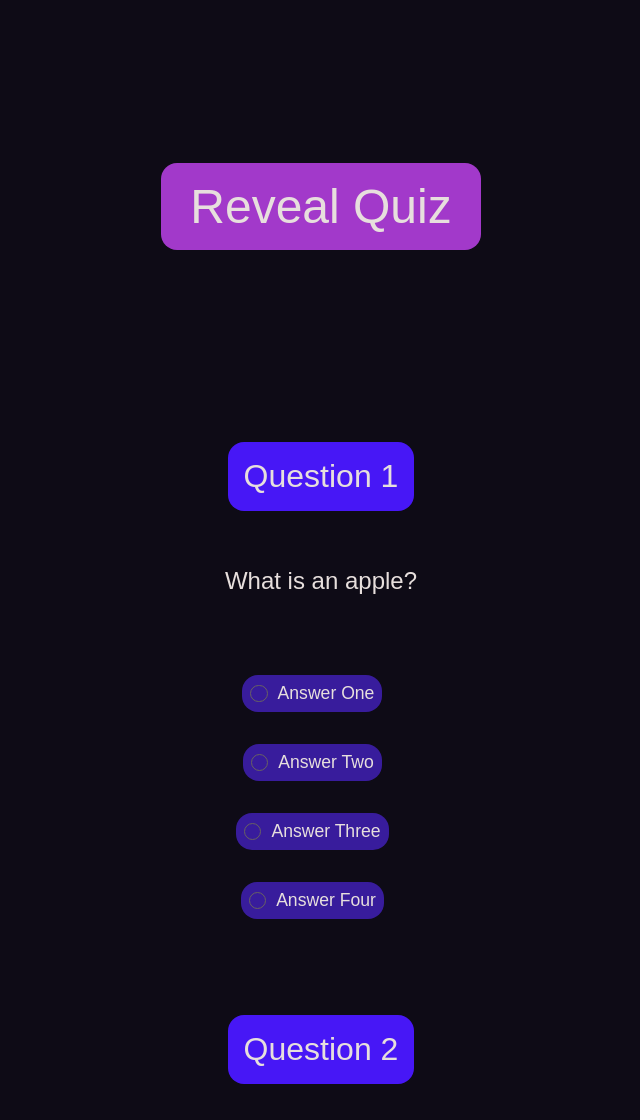
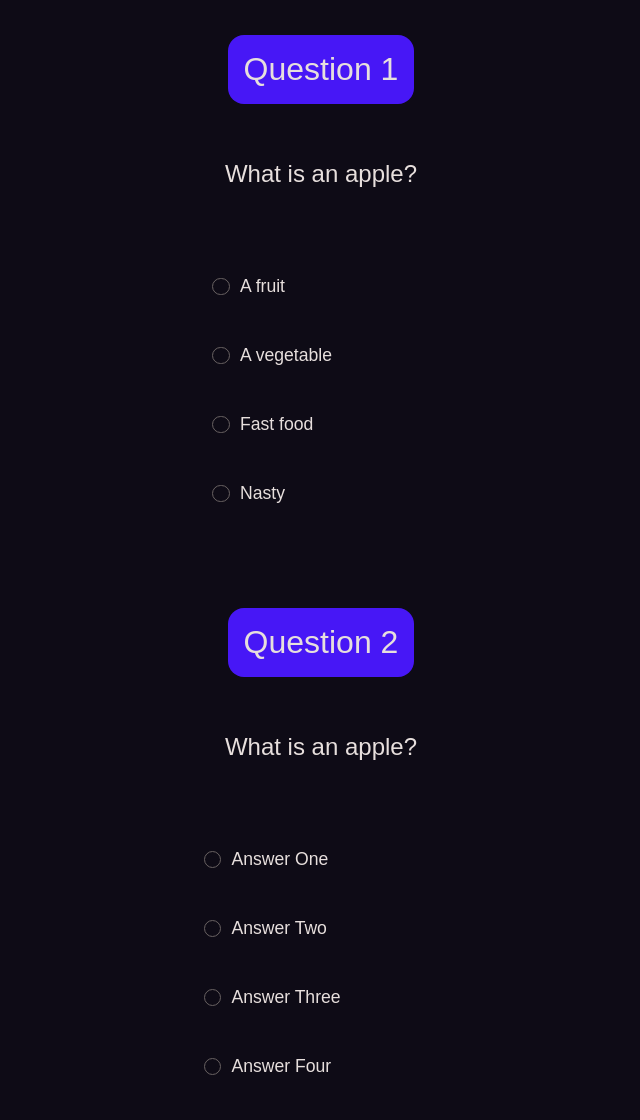
Before and after one commit to staten-island-tech/quiz-game-leyna-dinh-and-guseyn-zarbaliyev, a website built with Parcel: page src/index.html in a window 1280 px wide. Shown: the part 677-1797 px from the top of the page, without its empty margins (319-959 px from the left). Built offline with nearby package versions, Linux system fonts and the light colour scheme; a web font is replaced by a local one.

Commit message:
Even MOAR HTML and CSS
Even MOAR HTML and CSS

```diff
--- a/src/index.html
+++ b/src/index.html
@@ -20,27 +20,11 @@
         <p class="intro-paragraph">This is a really shitty quiz about weeb stuff. Why weeb stuff you may ask? Because I like anime and screw you! If you get all 20 questions correct then you unlock the secret super duper hyper weeb ending! Exciting, isn't it!?! JK THIS IS A FRICKEN POP QUIZ BABY! WOOOOOOOOOOO! RANDOM FACT TIME! However, you still unlock the secret super duper hyper weeb ending.</p>
     </div>
 
-    <div class="reveal-div">
+<!--     <div class="reveal-div">
     <button class="reveal" id="reveal-button">Reveal Quiz</button>
     </div>
 
-    <div class="quiz-game">
-
-    <!--     <div class="entries entry1">
-            <p class="questions">Question 1
-                <p class="term term1">What is an apple?</p>
-                <div class="answers answer1">
-
-                    <label for="A1" class="answer-btn A1">Answer One</label>
-                    <input type="radio" id="A2" name="Q1" value="A2" class="btn-input">
-                    <label for="A2" class="answer-btn A2">Answer Two</label>
-                    <input type="radio" id="A3" name="Q1" value="A3" class="btn-input">
-                    <label for="A3" class="answer-btn A3">Answer Three</label>
-                    <input type="radio" id="A4" name="Q1" value="A4" class="btn-input">
-                    <label for="A4" class="answer-btn A4">Answer Four</label>
-                </div>
-            </p>
-        </div> -->
+    <div class="quiz-game"> -->
 
         <div class="entries entry1">
             <p class="questions">Question 1
@@ -50,22 +34,22 @@
                     <label for="A1" class="answer-btn A1">
                         <input type="radio" id="A1" name="Q1" value="A1" class="btn-input">
                         <div class="radio-btn"></div>
-                        Answer One
+                        A fruit
                     </label>
                     <label for="A2" class="answer-btn A2">
                         <input type="radio" id="A2" name="Q1" value="A2" class="btn-input">
                         <div class="radio-btn"></div>
-                        Answer Two
+                        A vegetable
                     </label>
                     <label for="A3" class="answer-btn A3">
                         <input type="radio" id="A3" name="Q1" value="A3" class="btn-input">
                         <div class="radio-btn"></div>
-                        Answer Three
+                        Fast food
                     </label>
                     <label for="A4" class="answer-btn A4">
                         <input type="radio" id="A4" name="Q1" value="A4" class="btn-input">
                         <div class="radio-btn"></div>
-                        Answer Four
+                        Nasty
                     </label>
                 </div>
                 </p>
--- a/src/scss/_quizgame.scss
+++ b/src/scss/_quizgame.scss
@@ -22,9 +22,10 @@
 }
 
 .answers {
+  margin-left: -5rem;
   display: inline-flex;
   flex-direction: column;
-  align-items: center;
+  align-items: baseline;
   cursor: pointer;
   margin-right: 1rem;
   color: $text-color;
@@ -44,7 +45,7 @@
   cursor: pointer;
   margin-right: 0.1rem;
   margin-bottom: 2rem;
-  background-color: $tertiary;
+  /* background-color: $tertiary; */
   border-radius: 1rem;
   padding: 0.5rem;
   color: $text-color;
```
